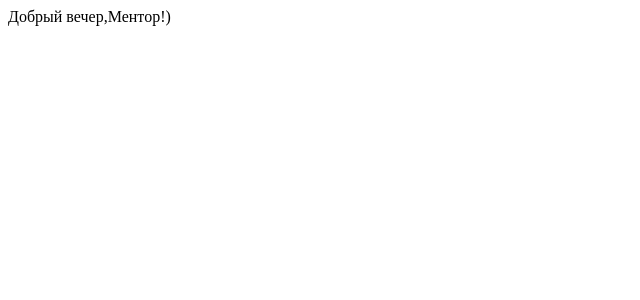
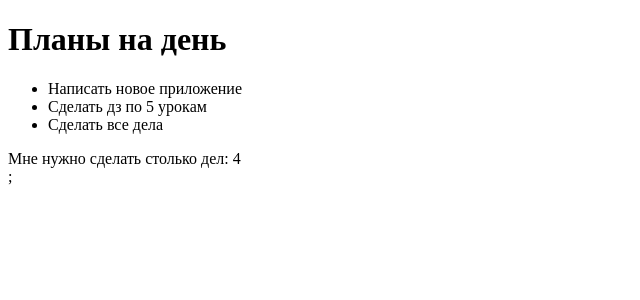
Before and after one commit to WebHeroSchool/todo088, a React (Create React App) app: page / in a window 1280 px wide. Shown: the top 300 px of the page, without its empty margins (0-640 px from the left). Built offline with nearby package versions, Linux system fonts and the light colour scheme.

Commit message:
lesson 19

```diff
--- a/src/App.js
+++ /dev/null
@@ -1,7 +0,0 @@
-import React from 'react';
-
-const element = (<div>
-Добрый вечер,Ментор!)
-</div>);
-
-export {element};
--- /dev/null
+++ b/src/components/App/App.js
@@ -0,0 +1,15 @@
+import React from 'react';
+import ItemList from '../ItemList/ItemList';
+import Footer from '../Footer/Footer';
+
+const todoItem = 'Написать новое приложение';
+
+const App = () => (
+<div>
+  <h1> Планы на день</h1>
+  <ItemList todoItem={todoItem}/>
+  <Footer count={4} />;
+</div>);
+
+
+export default App;
--- /dev/null
+++ b/src/components/Footer/Footer.js
@@ -0,0 +1,5 @@
+import React from 'react';
+
+const Footer = ({ count }) => (<div> Мне нужно сделать столько дел: {count}</div>);
+
+export default Footer;
--- /dev/null
+++ b/src/components/Item/Item.js
@@ -0,0 +1,5 @@
+import React from 'react';
+
+const Item = ({ todoItem }) => (<span> {todoItem} </span>);
+
+export default Item;
--- /dev/null
+++ b/src/components/ItemList/ItemList.js
@@ -0,0 +1,10 @@
+import React from 'react';
+import Item from '../Item/Item';
+
+const ItemList = ({todoItem}) => (<ul>
+<li><Item todoItem={todoItem} /></li>
+<li><Item todoItem={'Сделать дз по 5 урокам'} /></li>
+<li><Item todoItem={'Сделать все дела' } /></li>
+</ul>);
+
+export default ItemList;
--- a/src/index.js
+++ b/src/index.js
@@ -1,8 +1,8 @@
 import React from 'react';
 import ReactDOM from 'react-dom';
-import {element} from './App';
+import App from './components/App/App';
 
 
 
 
-ReactDOM.render(element,document.getElementById('root'));
+ReactDOM.render(<App />,document.getElementById('root'));
```
